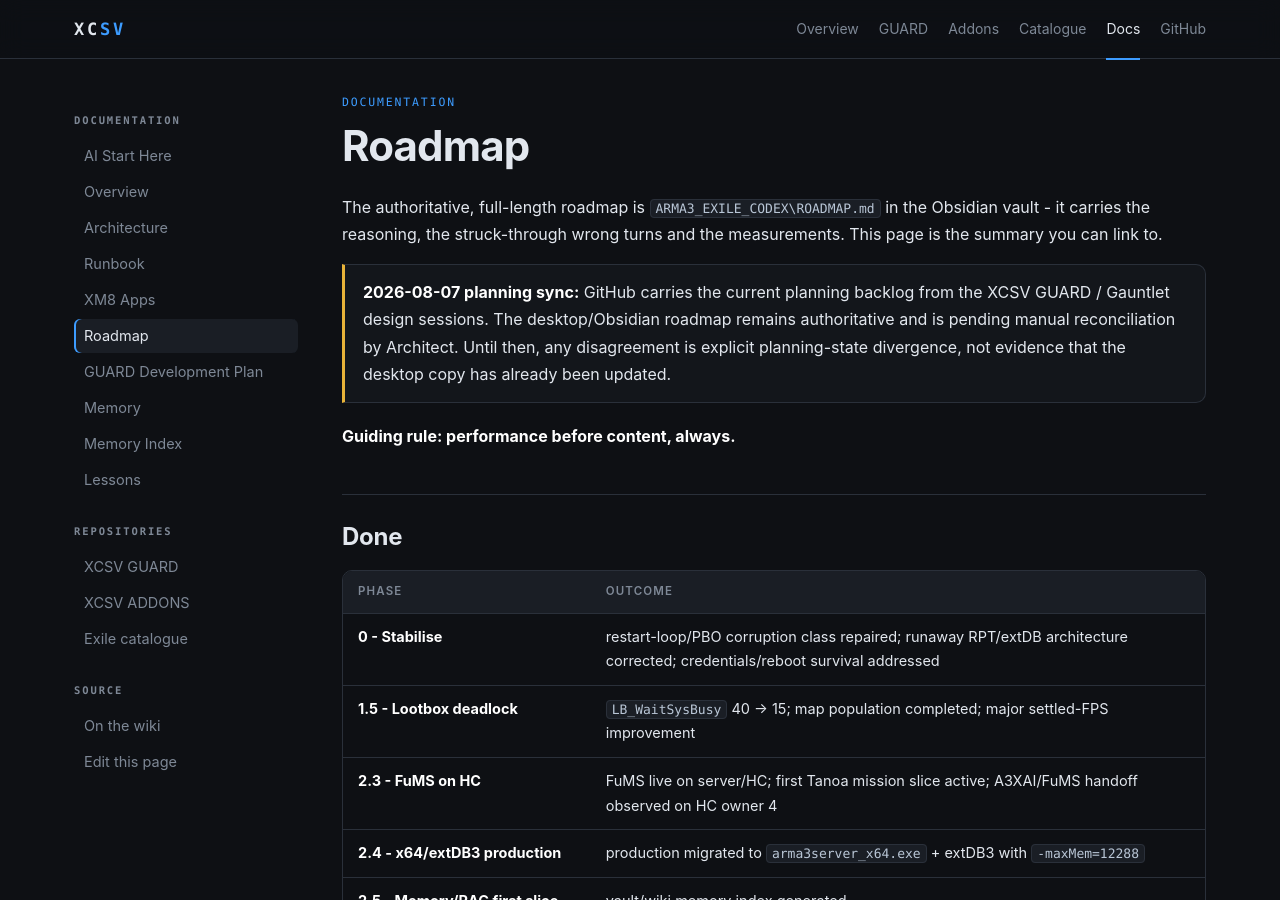
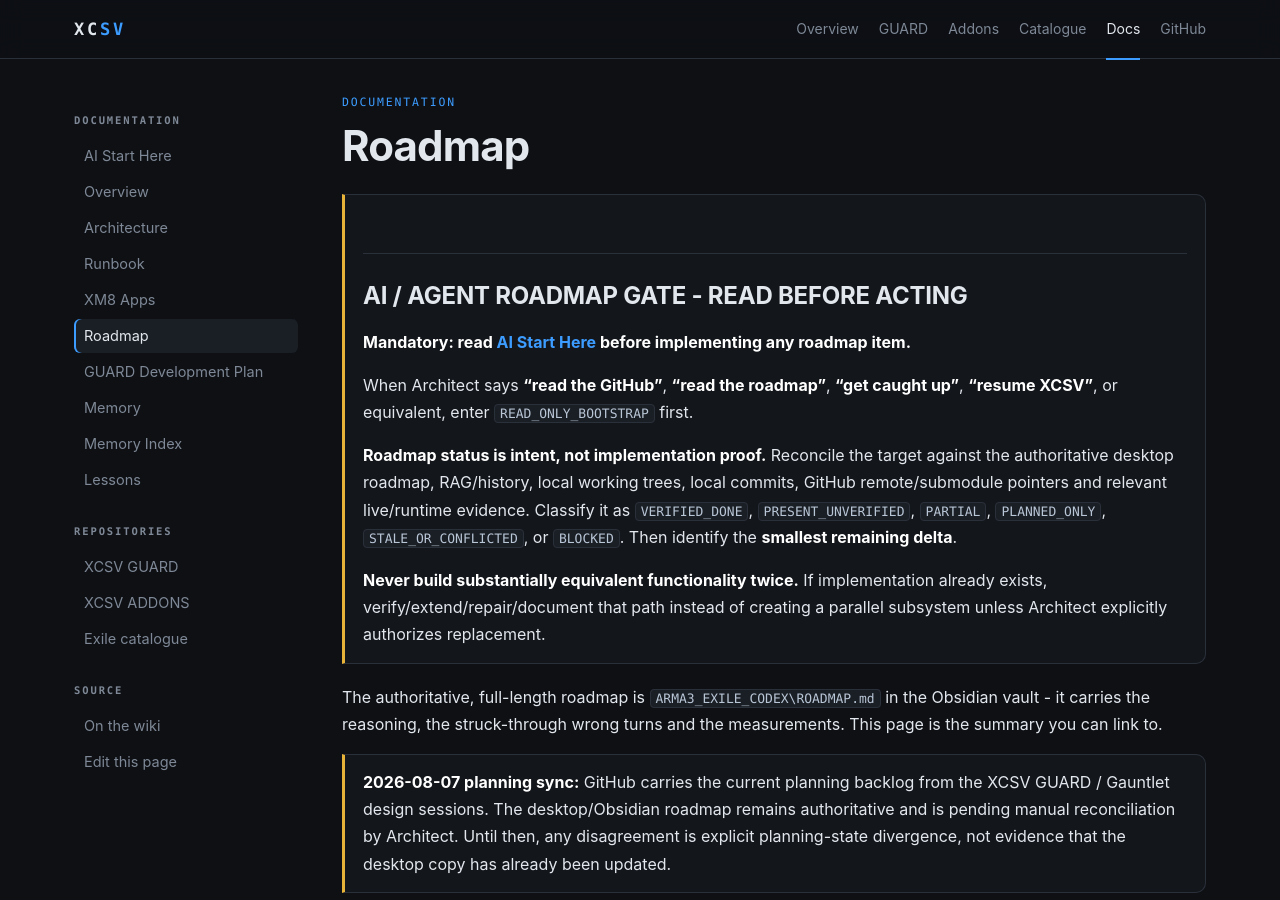
Before and after one commit to x-cessive/XCSV, a Jekyll site: the page built from docs/wiki/Roadmap.md, in a window 1280 px wide and 900 px high. Built offline with Jekyll 4.4.1, drawn with Linux system fonts in a browser that asks for light colours; some of the changed text lies outside the part shown.

Commit message:
Regenerate docs/wiki from wiki/ [skip ci]

```diff
--- a/docs/wiki/Roadmap.md
+++ b/docs/wiki/Roadmap.md
@@ -7,6 +7,16 @@ blurb: Done, in flight, next, and deliberately parked.
 order: 7
 source: Roadmap.md
 ---
+
+> ## AI / AGENT ROADMAP GATE - READ BEFORE ACTING
+>
+> **Mandatory: read [AI Start Here](AI-Start-Here.html) before implementing any roadmap item.**
+>
+> When Architect says **"read the GitHub"**, **"read the roadmap"**, **"get caught up"**, **"resume XCSV"**, or equivalent, enter `READ_ONLY_BOOTSTRAP` first.
+>
+> **Roadmap status is intent, not implementation proof.** Reconcile the target against the authoritative desktop roadmap, RAG/history, local working trees, local commits, GitHub remote/submodule pointers and relevant live/runtime evidence. Classify it as `VERIFIED_DONE`, `PRESENT_UNVERIFIED`, `PARTIAL`, `PLANNED_ONLY`, `STALE_OR_CONFLICTED`, or `BLOCKED`. Then identify the **smallest remaining delta**.
+>
+> **Never build substantially equivalent functionality twice.** If implementation already exists, verify/extend/repair/document that path instead of creating a parallel subsystem unless Architect explicitly authorizes replacement.
 
 The authoritative, full-length roadmap is
 `ARMA3_EXILE_CODEX\ROADMAP.md` in the Obsidian vault - it carries the reasoning,
@@ -245,8 +255,11 @@ not unrestricted production authority through GUARD controls. Runtime local mode
 
 > **A production failure should surprise XCSV once; afterward it becomes evidence, a fixture or an executable check.**
 
+> **Never begin from what the roadmap says needs building. Begin by proving what remains to be built.**
+
 ## Related
 
+- [AI Start Here](AI-Start-Here.html)
 - [XCSV GUARD Development Plan](XCSV-GUARD-Development-Plan.html)
 - [XM8 Apps](XM8-Apps.html)
 - [Architecture](Architecture.html)
```
